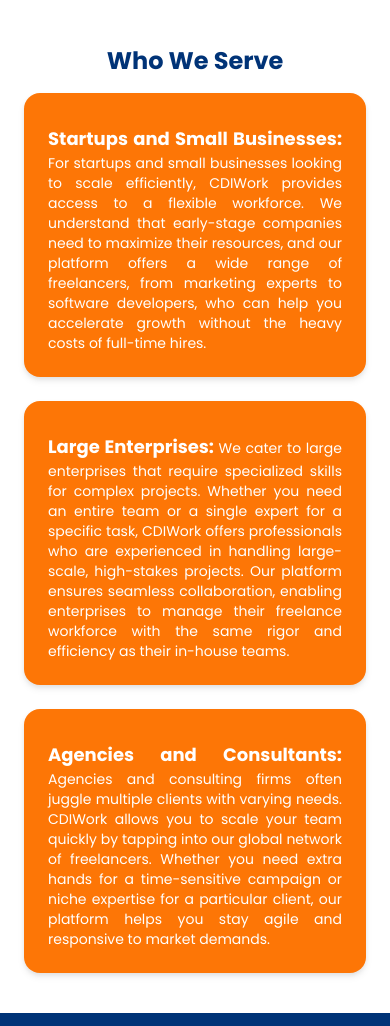
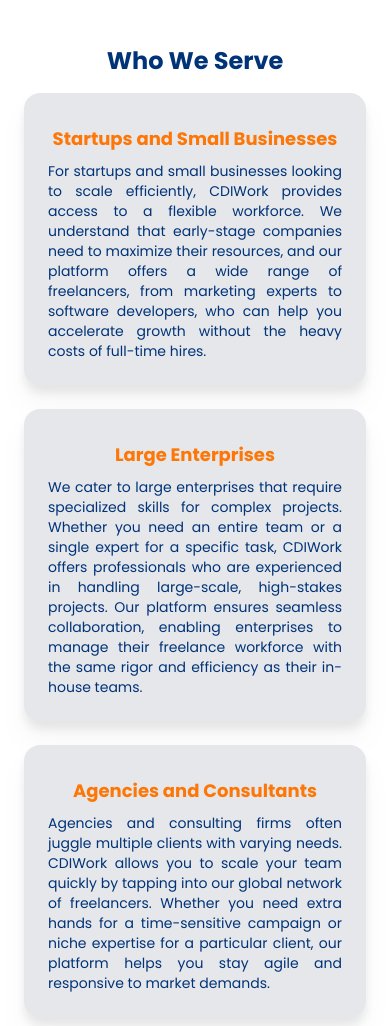
Before and after one commit to AmanBZ/AmanBZ.github.io, a plain HTML site: page index.html in a window 390 px wide. Shown: the part 4018-5044 px from the top of the page. Drawn offline with nearby package versions, Linux system fonts and the light colour scheme; a web font is replaced by a local one.

Commit message:
Final VIII

```diff
--- a/index.html
+++ b/index.html
@@ -58,7 +58,7 @@
 
         <!-- Our Vision (Overlapping Mission, spilling onto Overview's side) -->
         <div
-          class="bg-[#FD7706]  mt-3 md:mt-0 w-full md:w-1/2 xl:mt-0 text-white p-6 rounded-lg xl:relative xl:w-[60%] xl:bottom-[-275px] xl:left-[-30%] xl:translate-x-[-5%]">
+          class="bg-[#FD7706]  mt-3 md:mt-0 w-full md:w-1/2 xl:mt-0 text-white p-6 rounded-lg xl:relative xl:w-[60%] xl:bottom-[-17.1rem] 2xl:bottom-[-15rem] xl:left-[-30%] xl:translate-x-[-5%]">
           <h3 class="text-lg md:text-xl text-center xl:text-left font-bold">Our Vision</h3>
           <p class="mt-4 text-sm text-justify font-medium ">
             We envision a world where freelancing is the future of work, and CDIWork becomes the go-to platform for both
@@ -70,7 +70,7 @@
     </div>
   </div>
 
-  <div class="grid grid-cols-1 lg:grid-cols-2  xl:mt-[18.5rem] lg:-mb-32">
+  <div class="grid grid-cols-1 lg:grid-cols-2  xl:mt-[18.5rem] 2xl:mt-[16rem] lg:-mb-32 2xl:-mb-36">
     <!-- Image Container (with further reduced size) -->
     <div class="flex justify-center">
       <img src="./assets/img/Freelance Hub.png" alt="Freelancers Collaborating on a project image"
@@ -187,9 +187,9 @@
 
     <div class="gap-6 grid grid-cols-1 lg:grid-cols-3">
       <!-- Startups and Small Businesses Section -->
-      <div class="rounded-2xl drop-shadow-md bg-[#FD7606] p-6">
-        <p class="mt-2 text-sm md:text-base  text-justify">
-          <span class="font-bold text-lg">Startups and Small Businesses:</span>
+      <div class="rounded-2xl drop-shadow-xl bg-gray-200 p-6">
+        <p class="mt-2 text-sm md:text-base text-[#003377] text-justify">
+          <span class="font-bold text-lg block text-center mb-2 lg:text-xl text-[#FD7606]">Startups and Small Businesses</span>
           For startups and small businesses looking to scale efficiently, CDIWork provides access to a flexible
           workforce. We understand that early-stage companies need to maximize their resources, and our platform offers
           a wide range of freelancers, from marketing experts to software developers, who can help you accelerate growth
@@ -197,9 +197,9 @@
         </p>
       </div>
       <!-- Large Enterprises Section -->
-      <div class="rounded-2xl drop-shadow-md bg-[#FD7606] p-6">
-        <p class="mt-2 text-sm md:text-base text-justify">
-          <span class="font-bold text-lg">Large Enterprises:</span> We cater to large enterprises that require
+      <div class="rounded-2xl drop-shadow-xl bg-gray-200 p-6">
+        <p class="mt-2 text-sm md:text-base text-[#003377] text-justify">
+          <span class="font-bold text-lg block text-center mb-2 lg:text-xl text-[#FD7606]">Large Enterprises</span> We cater to large enterprises that require
           specialized skills for complex projects. Whether you need an entire team or a single expert for a specific
           task, CDIWork offers professionals who are experienced in handling large-scale, high-stakes projects. Our
           platform ensures seamless collaboration, enabling enterprises to manage their freelance workforce with the
@@ -207,9 +207,9 @@
         </p>
       </div>
       <!-- Agencies and Consultants Section -->
-      <div class="rounded-2xl drop-shadow-md bg-[#FD7606] p-6">
-        <p class="mt-2 text-sm md:text-base text-justify ">
-          <span class="font-bold text-lg">Agencies and Consultants:</span> Agencies and consulting firms often juggle
+      <div class="rounded-2xl drop-shadow-xl bg-gray-200 p-6">
+        <p class="mt-2 text-sm md:text-base text-[#003377] text-justify">
+          <span class="font-bold text-lg block text-center mb-2 lg:text-xl text-[#FD7606]">Agencies and Consultants</span> Agencies and consulting firms often juggle
           multiple clients with varying needs. CDIWork allows you to scale your team quickly by tapping into our global
           network of freelancers. Whether you need extra hands for a time-sensitive campaign or niche expertise for a
           particular client, our platform helps you stay agile and responsive to market demands.
```
Also changed, not shown: tailwind.config.js (added, +11 -0 lines).
